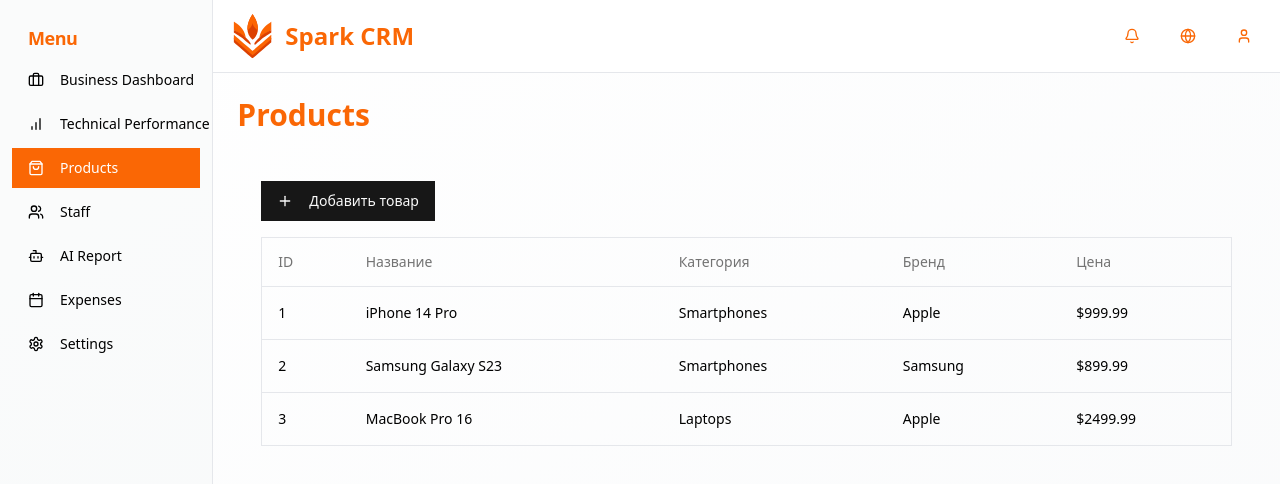
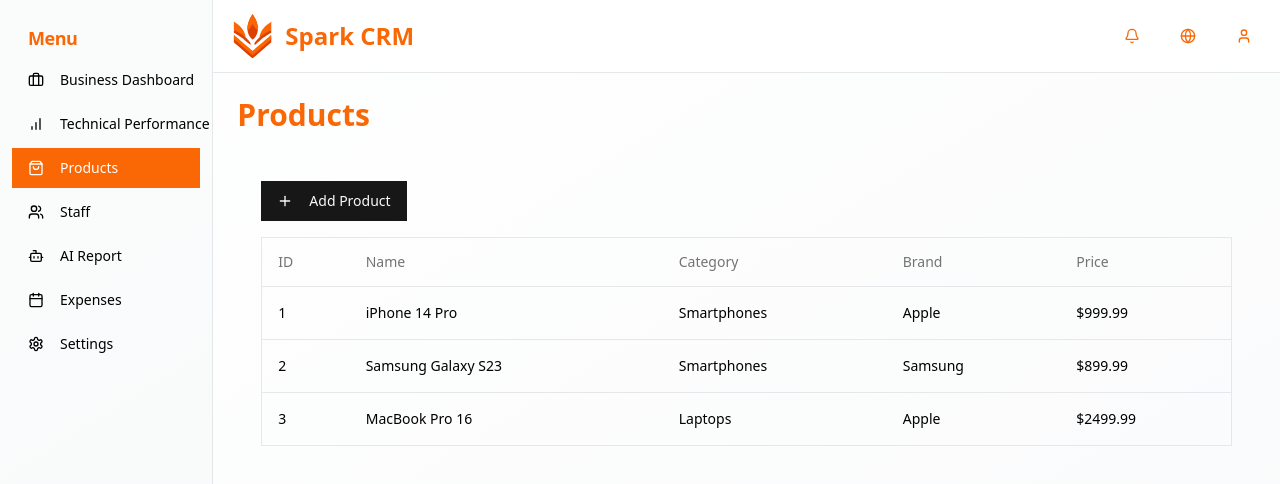
Before and after one commit to k1ngsterr1/itfest-new, a Next.js app: page /products in a window 1280 px wide. Shown: the top 484 px of the page. Built offline with nearby package versions, Linux system fonts and the light colour scheme.

Commit message:
feat: localization 2

```diff
--- a/app/products/page.tsx
+++ b/app/products/page.tsx
@@ -24,8 +24,10 @@ import {
     TableRow,
 } from "@/components/ui/table";
 import { Plus, Upload } from "lucide-react";
+import { useTranslation } from "react-i18next";
 
 export default function Home() {
+    const { t } = useTranslation("products");
     const pageRef = useRef(null);
     const [isOpen, setIsOpen] = useState(false);
     const [editingProduct, setEditingProduct] = useState(null);
@@ -94,7 +96,7 @@ export default function Home() {
                 <div className="flex-1 overflow-auto">
                     <Header />
                     <main className="p-6">
-                        <h1 className="text-3xl font-bold mb-6 text-primary">Products</h1>
+                        <h1 className="text-3xl font-bold mb-6 text-primary">{t('title')}</h1>
                         <div className="w-full p-6 space-y-4">
                             <div className="flex items-center justify-between">
                                 <Dialog
@@ -113,20 +115,13 @@ export default function Home() {
                                             }}
                                         >
                                             <Plus className="mr-2 h-4 w-4" />
-                                            Добавить товар
+                                            {t('addProduct')}
                                         </Button>
                                     </DialogTrigger>
                                     <DialogContent className="sm:max-w-[400px] w-full max-h-[80vh] overflow-y-auto overflow-x-hidden">
-                                        <DialogHeader>
-                                            <DialogTitle>
-                                                {editingProduct
-                                                    ? "Редактировать товар"
-                                                    : "Добавить новый товар"}
-                                            </DialogTitle>
-                                        </DialogHeader>
                                         <form className="space-y-4  w-[350px]">
                                             <div className="space-y-2">
-                                                <Label htmlFor="avatar">Фото</Label>
+                                                <Label htmlFor="avatar">{t('photo')}</Label>
                                                 <div className="flex items-center justify-center w-full">
                                                     <label
                                                         htmlFor="avatar"
@@ -148,10 +143,10 @@ export default function Home() {
                                                             <div className="flex flex-col items-center justify-center w-full">
                                                                 <Upload className="w-8 h-8 mb-4 text-gray-500" />
                                                                 <p className="mb-2 text-sm text-gray-500">
-                                                                    Нажмите для загрузки или перетащите
+                                                                    {t('loadPhoto')}
                                                                 </p>
                                                                 <p className="text-xs text-gray-500">
-                                                                    SVG, PNG, JPG или GIF (MAX. 800x400px)
+                                                                    {t('dataType')}
                                                                 </p>
                                                             </div>
                                                         )}
@@ -165,7 +160,7 @@ export default function Home() {
                                                 </div>
                                             </div>
                                             <div className="space-y-2">
-                                                <Label htmlFor="name">Название товара</Label>
+                                                <Label htmlFor="name">{t('productName')}</Label>
                                                 <Input
                                                     id="name"
                                                     name="name"
@@ -175,7 +170,7 @@ export default function Home() {
 
 
                                             <div className="space-y-2">
-                                                <Label htmlFor="price">Цена</Label>
+                                                <Label htmlFor="price">{t('price')}</Label>
                                                 <Input
                                                     id="price"
                                                     name="price"
@@ -186,7 +181,7 @@ export default function Home() {
                                             </div>
 
                                             <div className="space-y-2">
-                                                <Label htmlFor="category">Категория</Label>
+                                                <Label htmlFor="category">{t('category')}</Label>
                                                 <Input
                                                     id="category"
                                                     name="category"
@@ -195,7 +190,7 @@ export default function Home() {
                                             </div>
 
                                             <div className="space-y-2">
-                                                <Label htmlFor="brand">Бренд</Label>
+                                                <Label htmlFor="brand">{t('brand')}</Label>
                                                 <Input
                                                     id="brand"
                                                     name="brand"
@@ -207,7 +202,7 @@ export default function Home() {
                                                 type="submit"
                                                 className="w-full"
                                             >
-                                                Добавить
+                                                {t('save')}
                                             </Button>
                                         </form>
                                     </DialogContent>
@@ -218,10 +213,10 @@ export default function Home() {
                                     <TableHeader>
                                         <TableRow>
                                             <TableHead>ID</TableHead>
-                                            <TableHead>Название</TableHead>
-                                            <TableHead>Категория</TableHead>
-                                            <TableHead>Бренд</TableHead>
-                                            <TableHead>Цена</TableHead>
+                                            <TableHead>{t('name')}</TableHead>
+                                            <TableHead>{t('category')}</TableHead>
+                                            <TableHead>{t('brand')}</TableHead>
+                                            <TableHead>{t('price')}</TableHead>
                                         </TableRow>
                                     </TableHeader>
                                     <TableBody>
--- a/app/staff/page.tsx
+++ b/app/staff/page.tsx
@@ -5,8 +5,10 @@ import Header from "@/features/ui/header/ui/header";
 import Sidebar from "@/features/ui/sidebar/ui/sidebar";
 import gsap from "gsap";
 import { useEffect, useRef } from "react";
+import { useTranslation } from "react-i18next";
 
 export default function StaffPage() {
+    const { t } = useTranslation("staff");
     const pageRef = useRef(null);
 
     useEffect(() => {
@@ -42,11 +44,10 @@ export default function StaffPage() {
             <div className="flex-1 overflow-auto">
                 <Header />
                 <main className="p-6">
-                    <h1 className="text-3xl font-bold mb-6 text-primary">Staff</h1>
+                    <h1 className="text-3xl font-bold mb-6 text-primary">{t("heading")}</h1>
                     <div className="gap-6">
                         <StaffWidget />
                     </div>
-                    <div className="grid gap-6 mt-6 md:grid-cols-2 lg:grid-cols-3"></div>
                 </main>
             </div>
         </div>
--- a/i18n.ts
+++ b/i18n.ts
@@ -1,11 +1,13 @@
 import i18n from "i18next";
 import { initReactI18next } from "react-i18next";
+
+const savedLanguage = typeof window !== 'undefined' ? localStorage.getItem("language") || "en" : "en";
 
 i18n
   .use(initReactI18next)
   .init({
-    lng: "en",
-    fallbackLng: "en",
+    lng: savedLanguage,
+    fallbackLng: savedLanguage,
     supportedLngs: ["en", "ru", "kz"],
     ns: ["common_language"],
     defaultNS: "common_language",
--- a/locales/en/en.json
+++ b/locales/en/en.json
@@ -1,4 +1,28 @@
 {
+  "staff": {
+    "heading": "Staff",
+    "addEmployee": "Add Employee",
+    "addNewEmployee": "Add New Employee",
+    "image": "Image",
+    "loadPhoto": "Click to download or drag",
+    "dataType": "SVG, PNG, JPG or GIF (MAX. 800x400px)",
+    "name": "Name",
+    "companyName": "Company Name",
+    "salary": "Salary"
+  },
+  "products": {
+    "title": "Products",
+    "addProduct": "Add Product",
+    "photo": "Photo",
+    "loadPhoto": "Click to download or drag",
+    "dataType": "SVG, PNG, JPG or GIF (MAX. 800x400px)",
+    "productName": "Product Name",
+    "price": "Price",
+    "category": "Category",
+    "brand": "Brand",
+    "save": "Save",
+    "name": "Name"
+  },
   "login": {
     "title": "Login",
     "email": "Email",
--- a/locales/kz/kz.json
+++ b/locales/kz/kz.json
@@ -1,4 +1,28 @@
 {
+    "staff": {
+        "heading": "Қызметкерлер",
+        "addEmployee": "Қызметкер қосу",
+        "addNewEmployee": "Жаңа қызметкер қосу",
+        "image": "Сурет",
+        "loadPhoto": "Жүктеу үшін басыңыз немесе сүйретіңіз",
+        "dataType": "SVG, PNG, JPG немесе GIF (MAX. 800x400px)",
+        "name": "Аты-жөні",
+        "companyName": "Компания атауы",
+        "salary": "Жалақы"
+    },
+    "products": {
+        "title": "Тауарлар",
+        "addProduct": "Тауар қосу",
+        "photo": "Фото",
+        "loadPhoto": "Жүктеу үшін басыңыз немесе сүйретіп әкеліңіз",
+        "dataType": "SVG, PNG, JPG немесе GIF (МАКС. 800x400px)",
+        "productName": "Тауар атауы",
+        "price": "Баға",
+        "category": "Санат",
+        "brand": "Бренд",
+        "save": "Сақтау",
+        "name": "Атауы"
+    },
     "login": {
         "title": "Кіру",
         "email": "Электрондық пошта",
--- a/locales/ru/ru.json
+++ b/locales/ru/ru.json
@@ -1,4 +1,28 @@
 {
+  "staff": {
+    "heading": "Персонал",
+    "addEmployee": "Добавить сотрудника",
+    "addNewEmployee": "Добавить нового сотрудника",
+    "image": "Изображение",
+    "loadPhoto": "Нажмите для загрузки или перетащите",
+    "dataType": "SVG, PNG, JPG или GIF (МАКС. 800x400px)",
+    "name": "Имя",
+    "companyName": "Название компании",
+    "salary": "Зарплата"
+  },
+  "products": {
+    "title": "Товары",
+    "addProduct": "Добавить товар",
+    "photo": "Фото",
+    "loadPhoto": "Нажмите для загрузки или перетащите",
+    "dataType": "SVG, PNG, JPG или GIF (МАКС. 800x400px)",
+    "productName": "Название товара",
+    "price": "Цена",
+    "category": "Категория",
+    "brand": "Бренд",
+    "save": "Сохранить",
+    "name": "Название"
+  },
   "login": {
     "title": "Вход",
     "email": "Электронная почта",
--- a/widgets/staff-widget/ui/staff-widget.tsx
+++ b/widgets/staff-widget/ui/staff-widget.tsx
@@ -22,6 +22,7 @@ import {
 } from "@/components/ui/dialog"
 import { Avatar, AvatarImage, AvatarFallback } from "@/components/ui/avatar"
 import { useUserData } from '@/hooks/useUserData'
+import { useTranslation } from 'react-i18next'
 
 interface Employee {
     id: number
@@ -33,6 +34,7 @@ interface Employee {
 }
 
 export function StaffWidget() {
+    const { t } = useTranslation('staff')
     const { userData: companyName } = useUserData('companyName');
     const [employees, setEmployees] = useState<Employee[]>([])
     const [isOpen, setIsOpen] = useState(false)
@@ -117,7 +119,6 @@ export function StaffWidget() {
             const result = await response.json()
             console.log('Server response after adding employee:', result)
 
-            // Use the Cloudinary URL directly if it starts with cloudinary, otherwise use the backend URL
             const imageUrl = result.image?.startsWith('https://res.cloudinary.com')
                 ? result.image
                 : result.image?.startsWith('http')
@@ -136,7 +137,6 @@ export function StaffWidget() {
             setNewEmployee({ image: '', name: '', companyName: '', salary: '', photo: '' })
         } catch (error) {
             console.error('Error adding employee:', error)
-            // You might want to show an error message to the user here
         }
     }
 
@@ -147,16 +147,16 @@ export function StaffWidget() {
                     <DialogTrigger asChild>
                         <Button>
                             <Plus className="mr-2 h-4 w-4" />
-                            Add Employee
+                            {t("addEmployee")}
                         </Button>
                     </DialogTrigger>
                     <DialogContent className="sm:max-w-[425px]">
                         <DialogHeader>
-                            <DialogTitle>Add New Employee</DialogTitle>
+                            <DialogTitle>{t("addNewEmployee")}</DialogTitle>
                         </DialogHeader>
                         <form onSubmit={handleSubmit} className="space-y-4">
                             <div className="space-y-2">
-                                <Label htmlFor="avatar">Image</Label>
+                                <Label htmlFor="avatar">{t("image")}</Label>
                                 <div className="flex items-center justify-center w-full">
                                     <label
                                         htmlFor="avatar"
@@ -178,10 +178,10 @@ export function StaffWidget() {
                                             <div className="flex flex-col items-center justify-center w-full">
                                                 <Upload className="w-8 h-8 mb-4 text-gray-500" />
                                                 <p className="mb-2 text-sm text-gray-500">
-                                                    Нажмите для загрузки или перетащите
+                                                    {t("loadPhoto")}
                                                 </p>
                                                 <p className="text-xs text-gray-500">
-                                                    SVG, PNG, JPG или GIF (MAX. 800x400px)
+                                                    {t("dataType")}
                                                 </p>
                                             </div>
                                         )}
@@ -196,7 +196,7 @@ export function StaffWidget() {
                                 </div>
                             </div>
                             <div className="space-y-2">
-                                <Label htmlFor="name">Name</Label>
+                                <Label htmlFor="name">{t("name")}</Label>
                                 <Input
                                     id="name"
                                     name="name"
@@ -206,7 +206,7 @@ export function StaffWidget() {
                                 />
                             </div>
                             <div className="space-y-2">
-                                <Label htmlFor="companyName">Company Name</Label>
+                                <Label htmlFor="companyName">{t("companyName")}</Label>
                                 <Input
                                     id="companyName"
                                     name="companyName"
@@ -216,7 +216,7 @@ export function StaffWidget() {
                                 />
                             </div>
                             <div className="space-y-2">
-                                <Label htmlFor="salary">Salary</Label>
+                                <Label htmlFor="salary">{t("salary")}</Label>
                                 <Input
                                     id="salary"
                                     name="salary"
@@ -225,7 +225,7 @@ export function StaffWidget() {
                                     required
                                 />
                             </div>
-                            <Button type="submit" className="w-full">Add Employee</Button>
+                            <Button type="submit" className="w-full">{t("addEmployee")}</Button>
                         </form>
                     </DialogContent>
                 </Dialog>
@@ -234,10 +234,10 @@ export function StaffWidget() {
                 <Table>
                     <TableHeader>
                         <TableRow>
-                            <TableHead>Image</TableHead>
-                            <TableHead>Name</TableHead>
-                            <TableHead>Company Name</TableHead>
-                            <TableHead>Salary</TableHead>
+                            <TableHead>{t("image")}</TableHead>
+                            <TableHead>{t("name")}</TableHead>
+                            <TableHead>{t("companyName")}</TableHead>
+                            <TableHead>{t("salary")}</TableHead>
                         </TableRow>
                     </TableHeader>
                     <TableBody>
```
Also changed, not shown: features/auth/ui/login/login-form.tsx (+6 -1 lines), providers/i18n-provider.tsx (+23 -3 lines).
